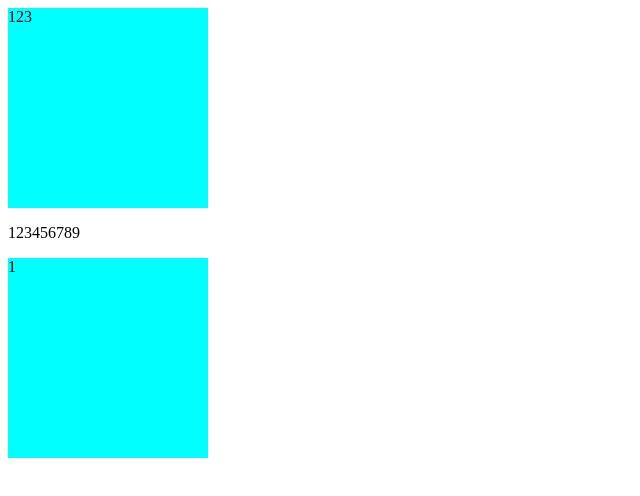
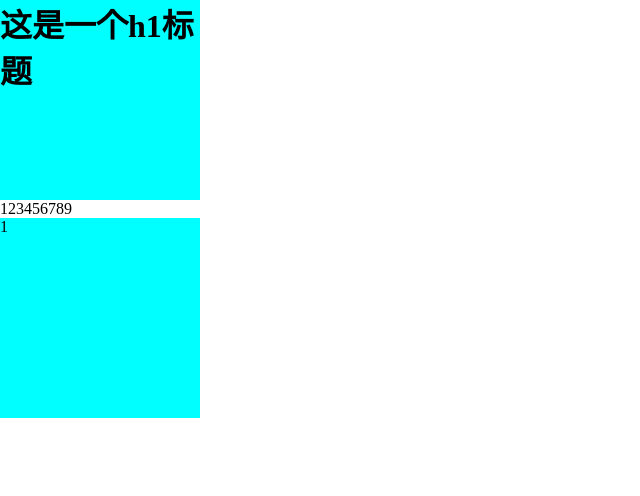
Before and after one commit to csawy/project_01, a plain HTML site: page index.html in a window 1280 px wide. Shown: the whole page, without its empty margins (0-640 px from the left). Drawn offline with Linux system fonts and the light colour scheme; files that its build step writes are made by us from their sources; files whose address does not match are found by name.

Commit message:
新增了index.html文件

```diff
--- a/index.html
+++ b/index.html
@@ -5,6 +5,7 @@
     <meta http-equiv="X-UA-Compatible" content="IE=edge">
     <meta name="viewport" content="width=device-width, initial-scale=1.0">
     <script src="git/index.js"></script>
+    <link rel="stylesheet" href="../git/index.css">
     <title>Document</title>
     <style>
         div {
@@ -15,7 +16,11 @@
     </style>
 </head>
 <body>
-    <div>123</div>
+    <div>
+        <h1>
+            这是一个h1标题
+        </h1>
+    </div>
     <p>123456789</p>
     <div>1</div>
 </body>
```
